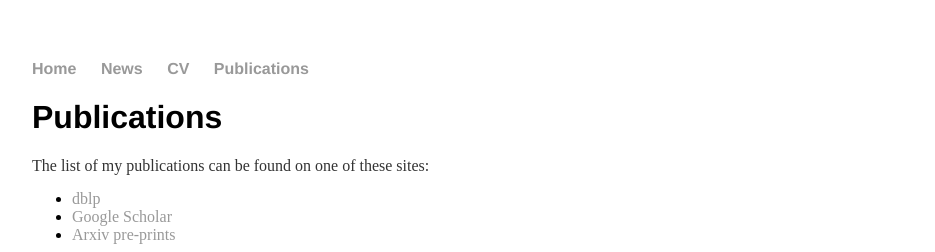
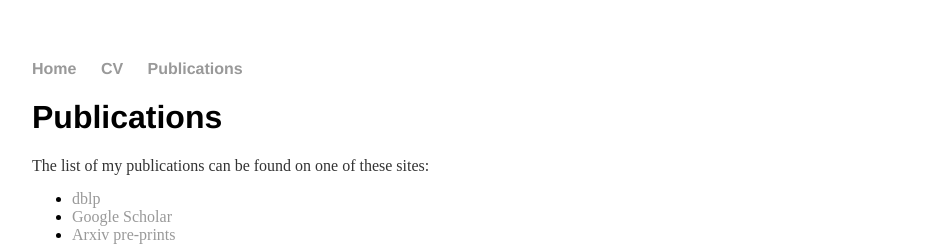
Before and after one commit to ievred/ievred.github.io, a Jekyll site: the page built from pubs/index.html, in a window 1280 px wide. Shown: the top 252 px of the page, without its empty margins (160-1095 px from the left). Built offline with Jekyll 4.4.1, drawn with Linux system fonts in a browser that asks for light colours.

Commit message:
Update default.html

```diff
--- a/_layouts/default.html
+++ b/_layouts/default.html
@@ -9,7 +9,7 @@
 			<nav>
 	    		<ul>
         		<li><a href="/">Home</a></li>
-	        	<li><a href="/news">News</a></li>
+	        	<!--<li><a href="/news">News</a></li>-->
         		<li><a href="https://drive.google.com/file/d/0B5o3k1Wr-GivMlBiVzZmbGhvclE/view?usp=sharing">CV</a></li>
         		<li><a href="/pubs">Publications</a></li>
     		</ul>
```
